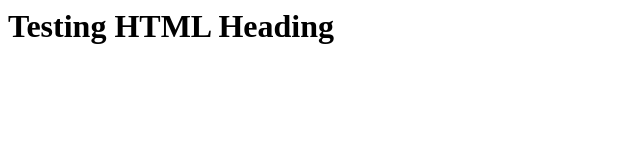
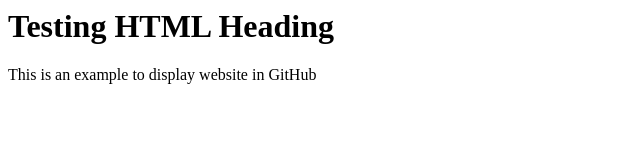
Before and after one commit to oudomseilaphok/testingGithub, a plain HTML site: page index.html in a window 1280 px wide. Shown: the whole page, without its empty margins (0-640 px from the left). Drawn offline with Linux system fonts and the light colour scheme.

Commit message:
add descriptions for website

```diff
--- a/index.html
+++ b/index.html
@@ -3,5 +3,7 @@
 
 <body>
 <h1>Testing HTML Heading</h1>
+
+<p>This is an example to display website in GitHub</p>
 </body>
 </html>
```
